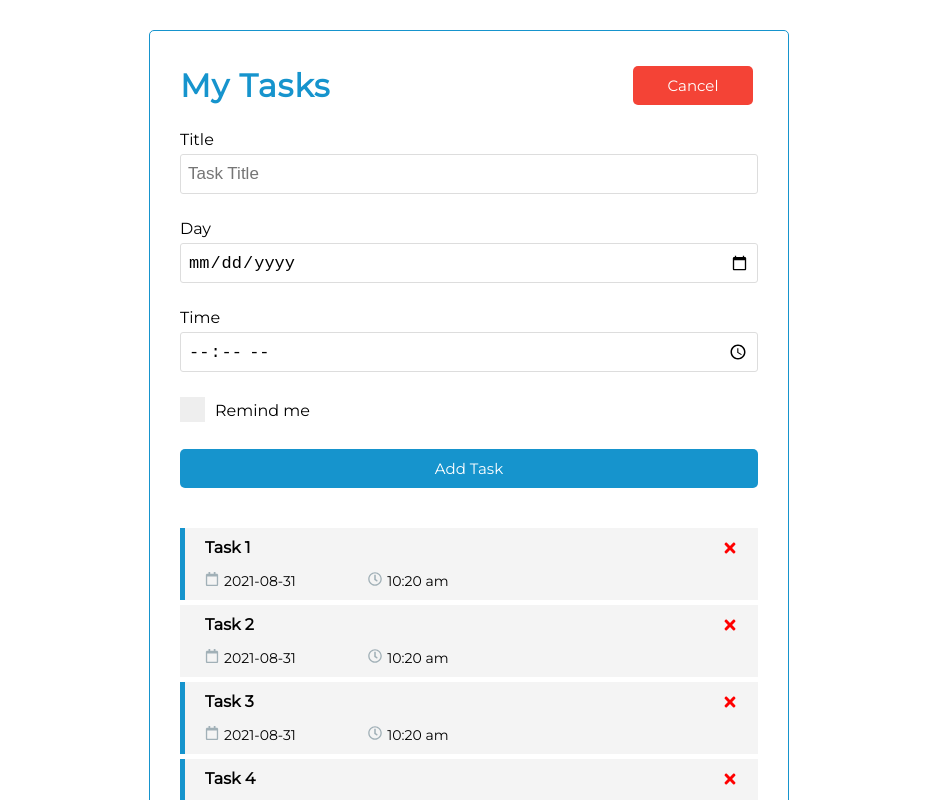
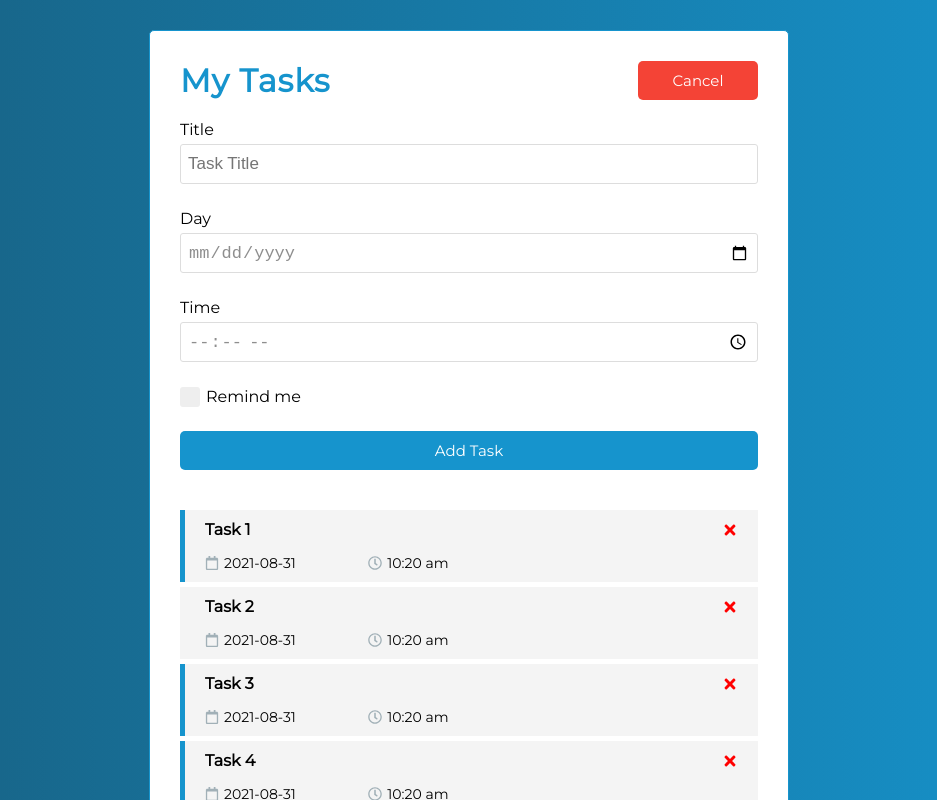
Before and after one commit to AnnSaid/tasks-reactjs-app, a React (Create React App) app: page / in a window 1280 px wide. Both pictures are taken after a click on the button "Add Task". Shown: the top 800 px of the page, without its empty margins (171-1108 px from the left). Built offline with nearby package versions, Linux system fonts and the light colour scheme; the HTML template or start-up script is replaced by a standard one.

Commit message:
Update index.css

```diff
--- a/src/index.css
+++ b/src/index.css
@@ -8,18 +8,32 @@
 
 body {
   font-family: "Montserrat", sans-serif;
+  background: linear-gradient(90deg, rgb(24 96 129), rgb(22 148 205));
+  overflow-y: scroll;
 }
-
 .container {
+  min-width: 50%;
   max-width: 50%;
+  width: 50%;
   margin: 30px auto;
   overflow: auto;
   min-height: 300px;
   border: 1px solid #1694cd;
   padding: 30px;
   border-radius: 5px;
+  background-color: #fff;
 }
-
+.main {
+  padding: 50px 0;
+}
+.page-title {
+  display: block;
+  color: #fff;
+  font-size: 20px;
+  text-align: center;
+  margin-bottom: 50px;
+  letter-spacing: 1px;
+}
 .header {
   display: flex;
   justify-content: space-between;
@@ -37,7 +51,6 @@ body {
   color: #fff;
   border: none;
   padding: 10px 20px;
-  margin: 5px;
   border-radius: 5px;
   text-decoration: none;
   font-size: 15px;
@@ -66,6 +79,9 @@ body {
   padding: 10px 20px;
   cursor: pointer;
   border-left: 5px solid #f4f4f4;
+  max-width: 100%;
+  min-width: 100%;
+  width: 100%;
 }
 
 .task.reminder {
@@ -89,9 +105,12 @@ body {
 }
 .add-form {
   margin-bottom: 40px;
-  max-width: 100%;
+  width: 100%;
 }
 
+.error-msg {
+  color: red;
+}
 .form-control {
   margin: 20px 0;
 }
@@ -110,8 +129,13 @@ body {
   font-size: 17px;
   border-radius: 3px;
   border: 1px solid #ddd;
+  color: #8e8e8e;
 }
-
+.form-control input[type="text"]:focus,
+.form-control input[type="date"]:focus,
+.form-control input[type="time"]:focus {
+  color: #050505;
+}
 .form-control input:focus {
   border: 1px solid #1694cd;
   outline: 0;
@@ -129,14 +153,13 @@ body {
 .remind-me {
   display: block;
   position: relative;
-  padding-left: 35px;
+  padding-left: 26px;
   margin-bottom: 5px;
   cursor: pointer;
   -webkit-user-select: none;
-  -moz-user-select: none;
   -ms-user-select: none;
   user-select: none;
-  line-height: 1.7;
+  line-height: 1.2;
 }
 
 .remind-me input {
@@ -151,17 +174,20 @@ body {
   position: absolute;
   top: 0;
   left: 0;
-  height: 25px;
-  width: 25px;
+  height: 20px;
+  width: 20px;
   background-color: #eee;
+  border-radius: 3px;
 }
 
 .remind-me:hover input ~ .checkmark {
   background-color: #ccc;
+  border-radius: 3px;
 }
 
 .remind-me input:checked ~ .checkmark {
-  background-color: #2196f3;
+  background-color: #1694cd;
+  border-radius: 3px;
 }
 
 .checkmark:after {
@@ -175,8 +201,8 @@ body {
 }
 
 .remind-me .checkmark:after {
-  left: 9px;
-  top: 5px;
+  left: 6px;
+  top: 1px;
   width: 5px;
   height: 10px;
   border: solid white;
@@ -185,8 +211,18 @@ body {
   -ms-transform: rotate(45deg);
   transform: rotate(45deg);
 }
+.optional {
+  font-size: 12px;
+  color: #748f9d;
+}
 .icon {
   color: #a1b0b7;
   margin-right: 5px;
   font-size: 14px;
+  margin-bottom: -2px;
 }
+.no-task-msg {
+  color: #8aa3af;
+  text-align: center;
+  margin-top: 20px;
+}
```
